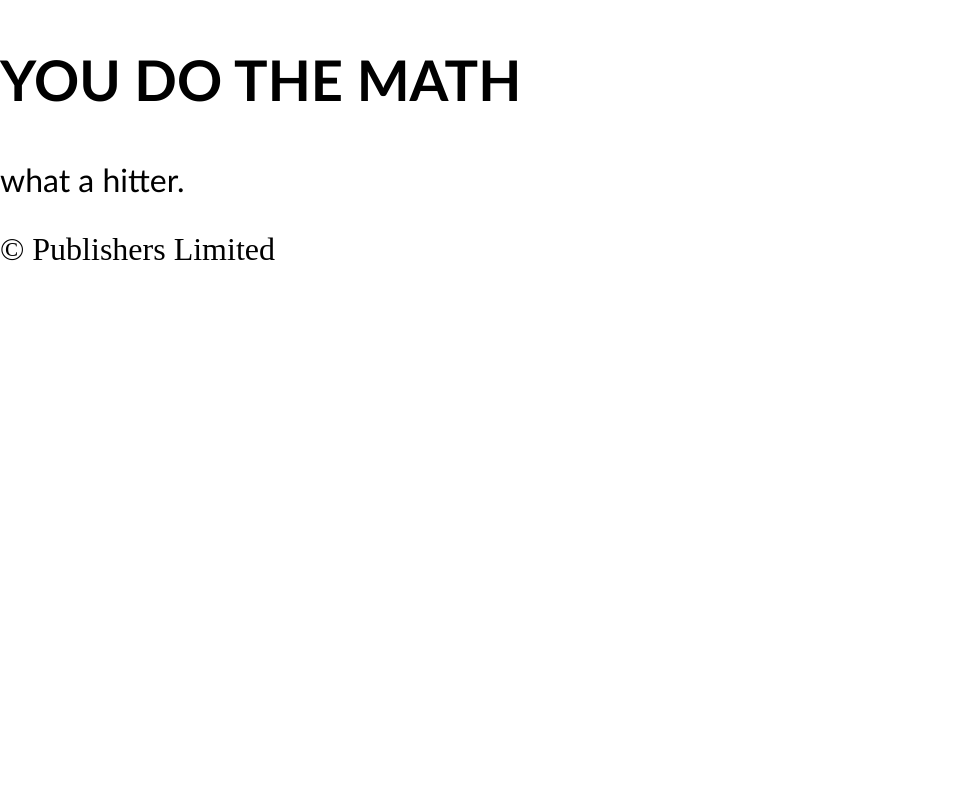
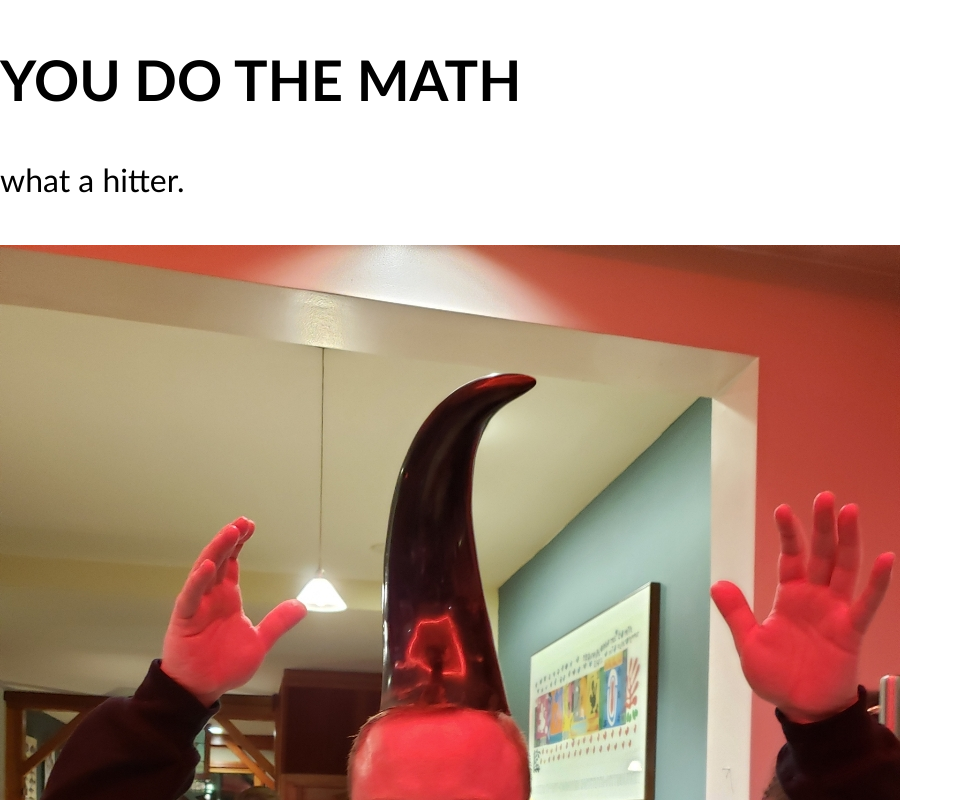
Before and after one commit to mrpierson4434/mrpierson4434.github.io, a plain HTML site: page index.html in a window 1280 px wide. Shown: the top 800 px of the page, without its empty margins (0-963 px from the left). Drawn offline with Linux system fonts and the light colour scheme.

Commit message:
Update index.html

```diff
--- a/index.html
+++ b/index.html
@@ -10,6 +10,7 @@
       <div class="arbitrary">
         <h2>YOU DO THE MATH</h2>
           <p>what a hitter.</p>
+        <h2><img src="/images/luke with horn.jpeg" alt="HTML5 Icon"</h2>
       </div>
       <div class="main">
       </div>
```
